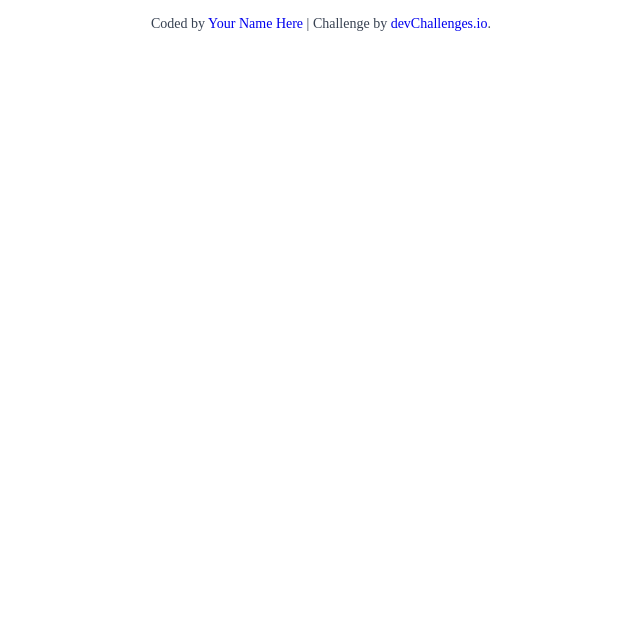
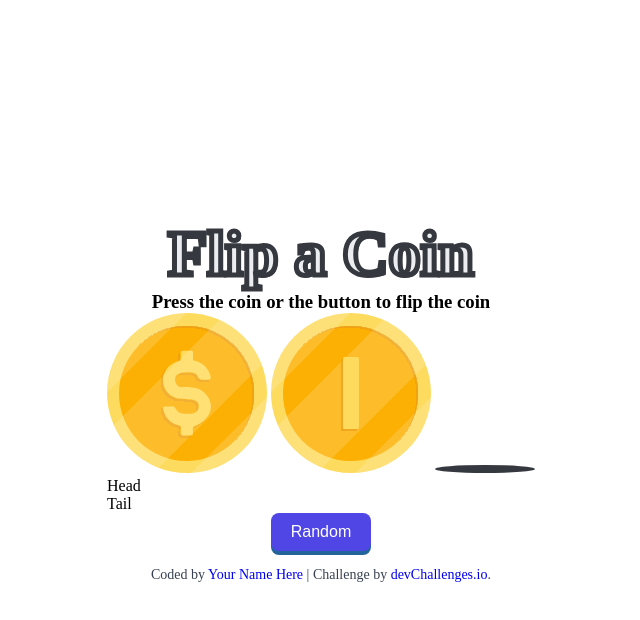
Before and after one commit to kezerumut/flip-the-coin-master, a plain HTML site: page index.html in a window 1280 px wide. Shown: the whole page, without its empty margins (319-959 px from the left). Drawn offline with Linux system fonts and the light colour scheme.

Commit message:
html-css

```diff
--- a/index.html
+++ b/index.html
@@ -13,29 +13,9 @@
 
     <title>Flip the coin | devChallenges.io</title>
 
-    <!--You are welcome to delete these styles or modify them in your own stylesheet -->
-    <style>
-      * {
-        margin: 0;
-        padding: 0;
-        box-sizing: border-box;
-      }
+    <link rel="stylesheet" href="style.css" />
 
-      body {
-        height: 100vh;
-      }
 
-      .author-info {
-        font-size: 14px;
-        text-align: center;
-        margin-top: 16px;
-        color: rgb(55, 65, 81);
-      }
-
-      .author-info a {
-        text-decoration: none;
-      }
-    </style>
   </head>
   <body>
     <!--
@@ -48,6 +28,27 @@
 
     -->
 
+    <div class="container">
+      <h1>Flip a Coin</h1>
+      <h3>Press the coin or the button to flip the coin</h3>
+
+      <div class="coin" id="coin">
+        <img
+          src="resources/heads.svg"
+          alt="CoinHeads"
+          class="Heads-image"
+        />
+         <img
+          src="resources/tails.svg"
+          alt="CoinTails"
+          class="Tails-image"
+        />
+        <img src="resources/shadow.svg" alt="CoinShadow" class="coin-shadow" />
+        <div class="side front">Head</div>
+        <div class="side back">Tail</div>
+      </div>
+      <button id="flipButton">Random</button>
+
     <div class="author-info">
       Coded by <a href="#">Your Name Here</a> | Challenge by
       <a href="https://www.devchallenges.io?ref=challenge" target="_blank"
--- /dev/null
+++ b/style.css
@@ -0,0 +1,48 @@
+* {
+  margin: 0;
+  padding: 0;
+  box-sizing: border-box;
+}
+
+body {
+  height: 100vh;
+}
+
+.author-info {
+  font-size: 14px;
+  text-align: center;
+  margin-top: 16px;
+  color: rgb(55, 65, 81);
+}
+
+.author-info a {
+  text-decoration: none;
+}
+
+.container {
+  display: flex;
+  flex-direction: column;
+  align-items: center;
+  justify-content: center;
+  height: 100%;
+}
+.container h1 {
+  color: #ecedf0;
+  font-size: 64px;
+  text-shadow: 2px 2px 0px #35383f;
+  -webkit-text-stroke-width: 5px;
+  -webkit-text-stroke-color: #35383f;
+}
+.container button {
+  padding: 10px 20px;
+  font-size: 16px;
+  background-color: #4f46e5;
+  color: white;
+  border: none;
+  border-radius: 8px;
+  cursor: pointer;
+  box-shadow: 0px 4px 0px 0px #23649b;
+}
+.container button:hover {
+  background-color: #4338ca;
+}
```
Also changed, not shown: script.js (added).
